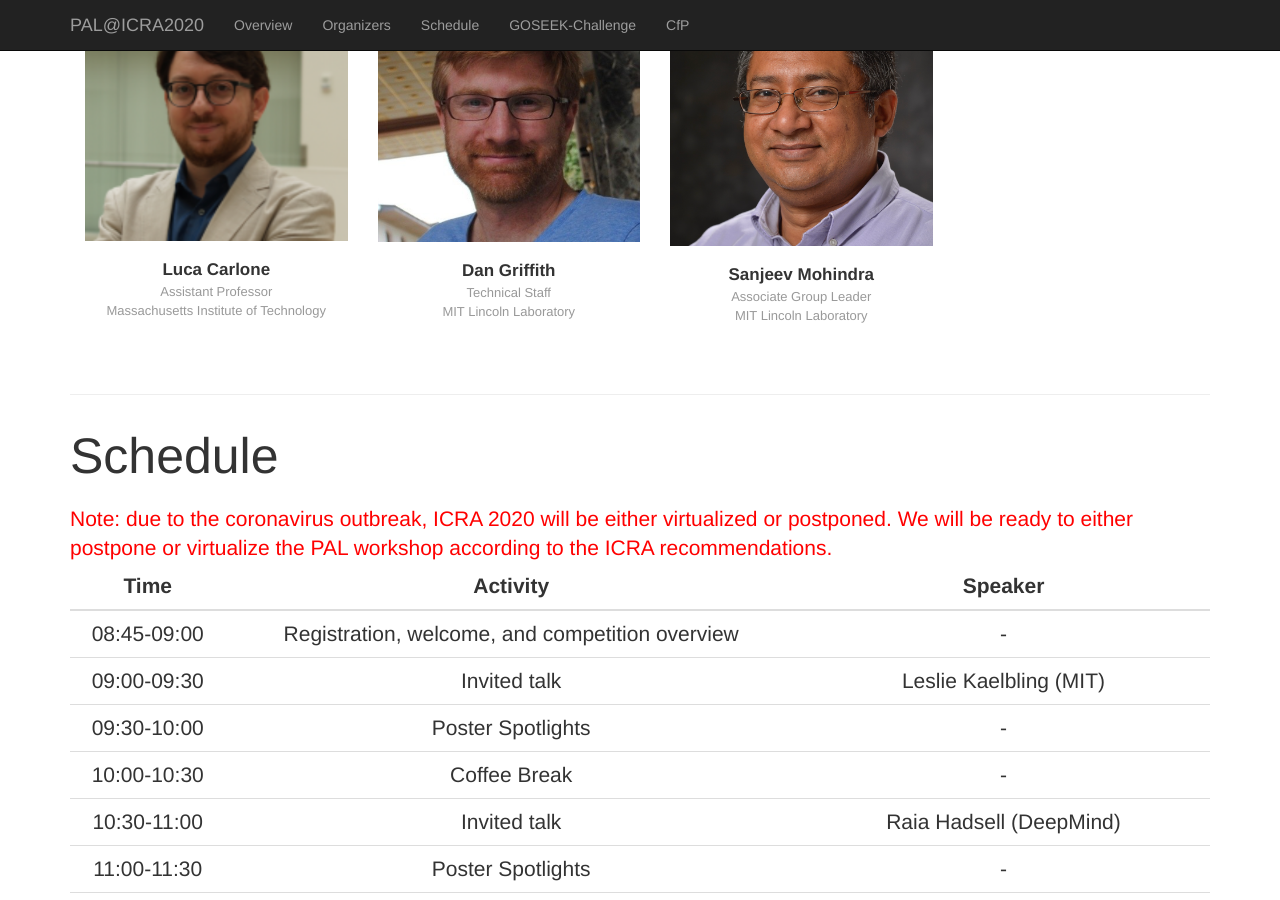
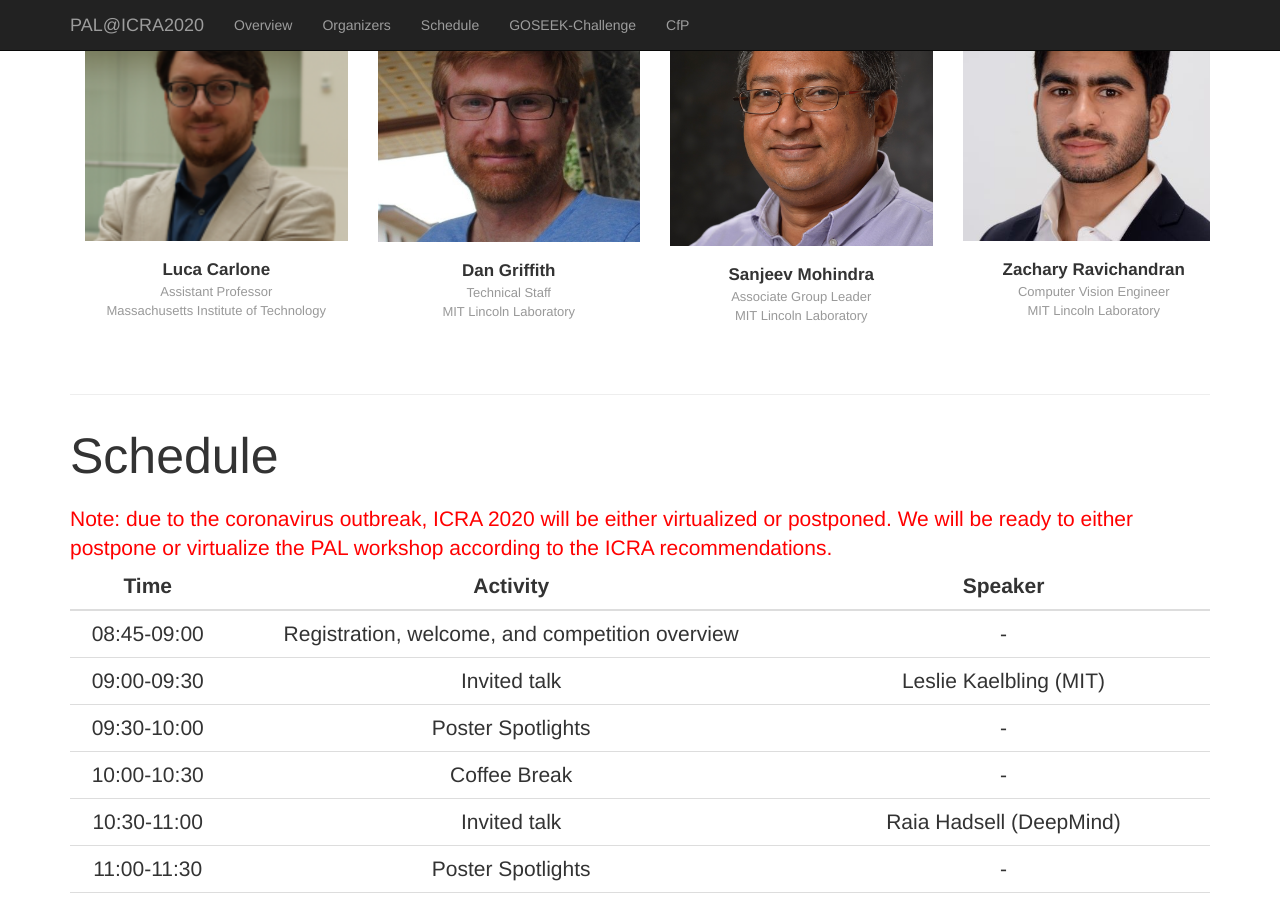
Before and after one commit to MIT-SPARK/PAL-ICRA2020, a Jekyll site: the page built from index.html, in a window 1280 px wide and 900 px high, scrolled down 1239 px. Built offline with Jekyll 4.4.1, drawn with Linux system fonts in a browser that asks for light colours.

Commit message:
added Zac

```diff
--- a/_data/people.yaml
+++ b/_data/people.yaml
@@ -12,3 +12,8 @@
   image: /assets/images/mohindra.jpg
   position: Associate Group Leader
   affiliation: MIT Lincoln Laboratory
+
+- name: Zachary Ravichandran
+  image: /assets/images/ZacRavichandran_Headshot1.jpg
+  position: Computer Vision Engineer
+  affiliation: MIT Lincoln Laboratory
```
Also changed, not shown: assets/images/ZacRavichandran_Headshot1.jpg (added).
